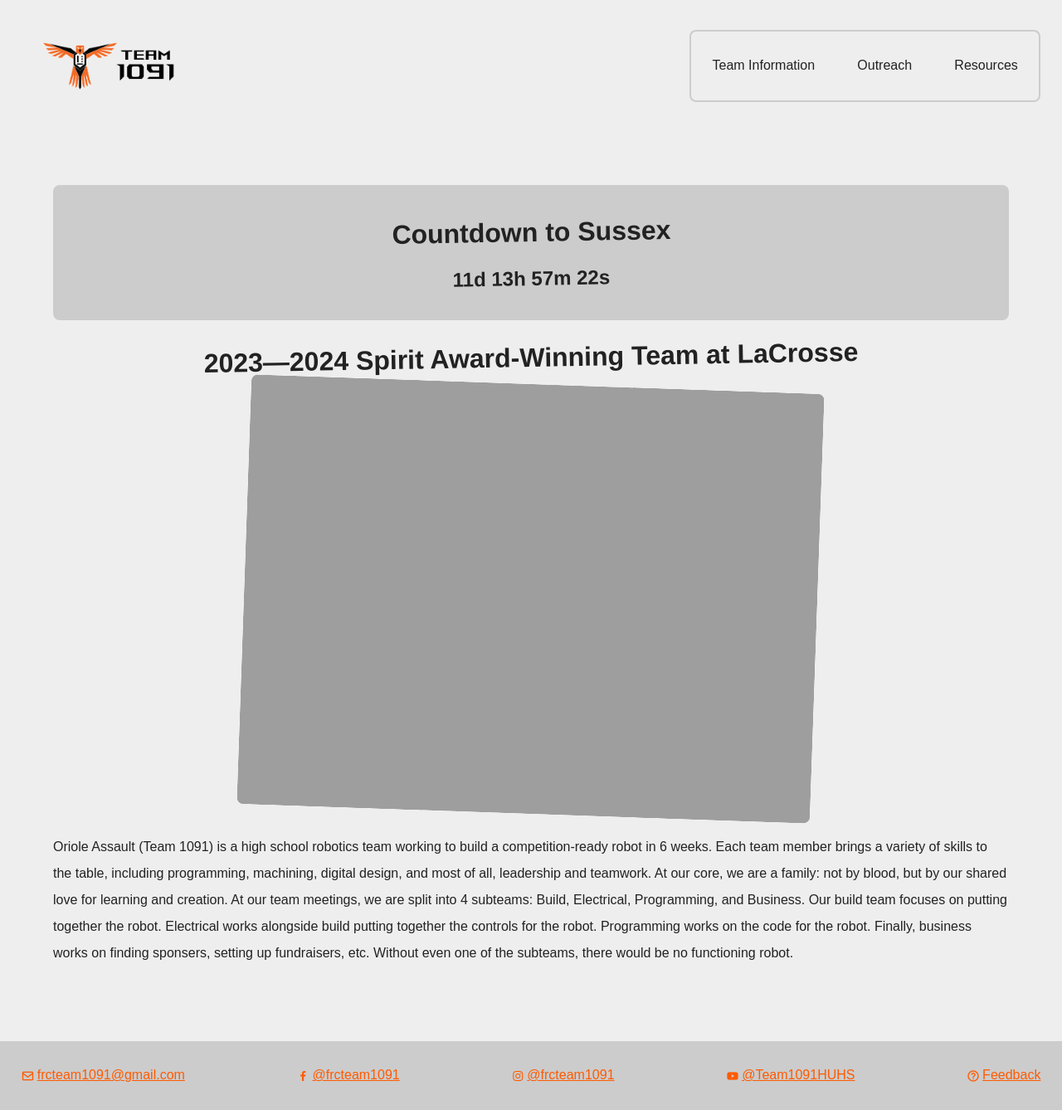
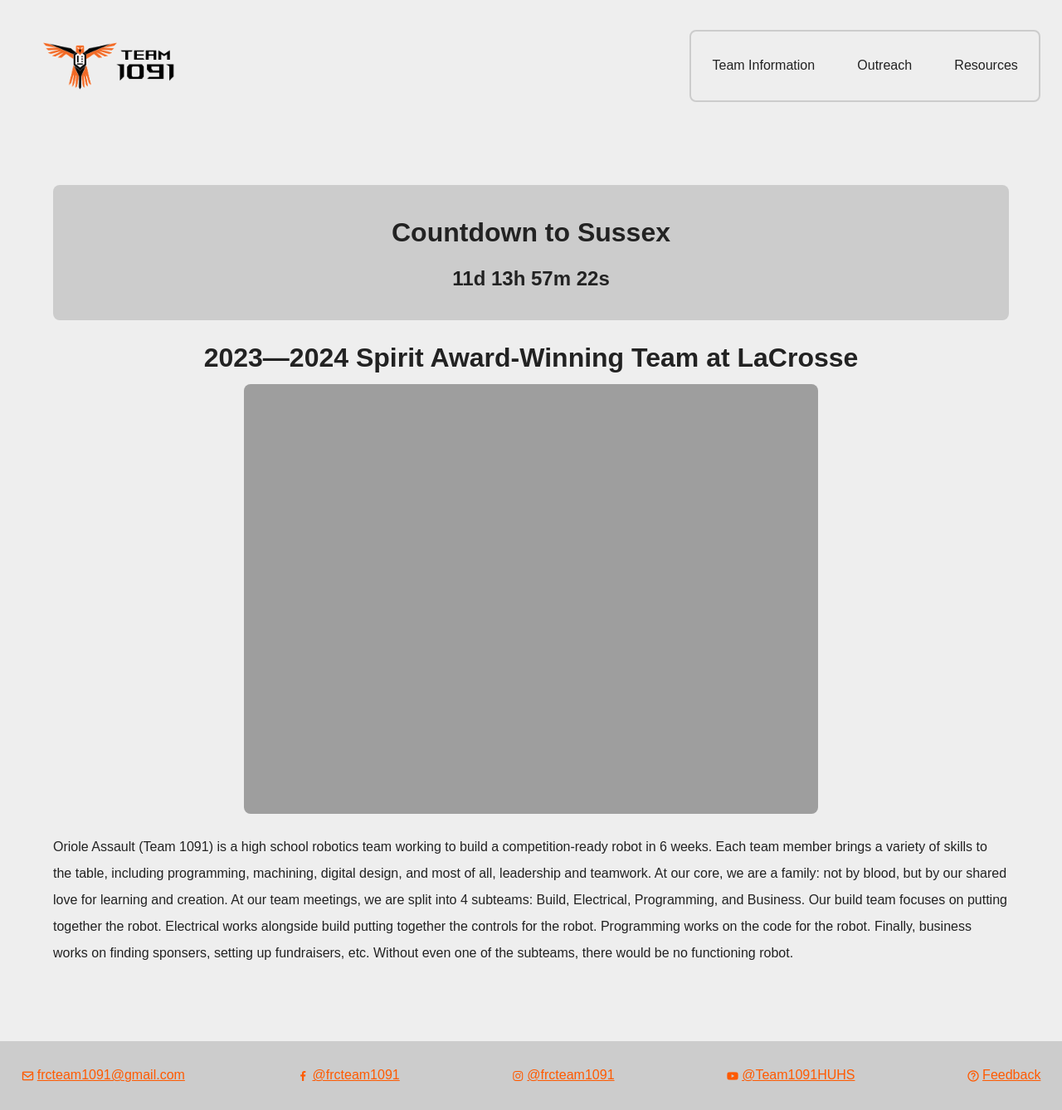
Before and after one commit to Team1091/team1091.github.io, a Jekyll site: the page built from index.html, in a window 1280 px wide. Shown: the whole page at 83% size. Built offline with Jekyll 4.4.1, drawn with Linux system fonts in a browser that asks for light colours.

Commit message:
Update styles.css

```diff
--- a/css/styles.css
+++ b/css/styles.css
@@ -47,7 +47,6 @@ body {
 .main-image img {
     width: 60%;
     border-radius: 8px;
-      transform:rotate(1.98deg);
 
 }
 
@@ -66,7 +65,6 @@ td {
 
 h1, h2, h3 {
     text-align: center;
-    transform:rotate(-1.02deg);
 }
 
 a, i {
```
